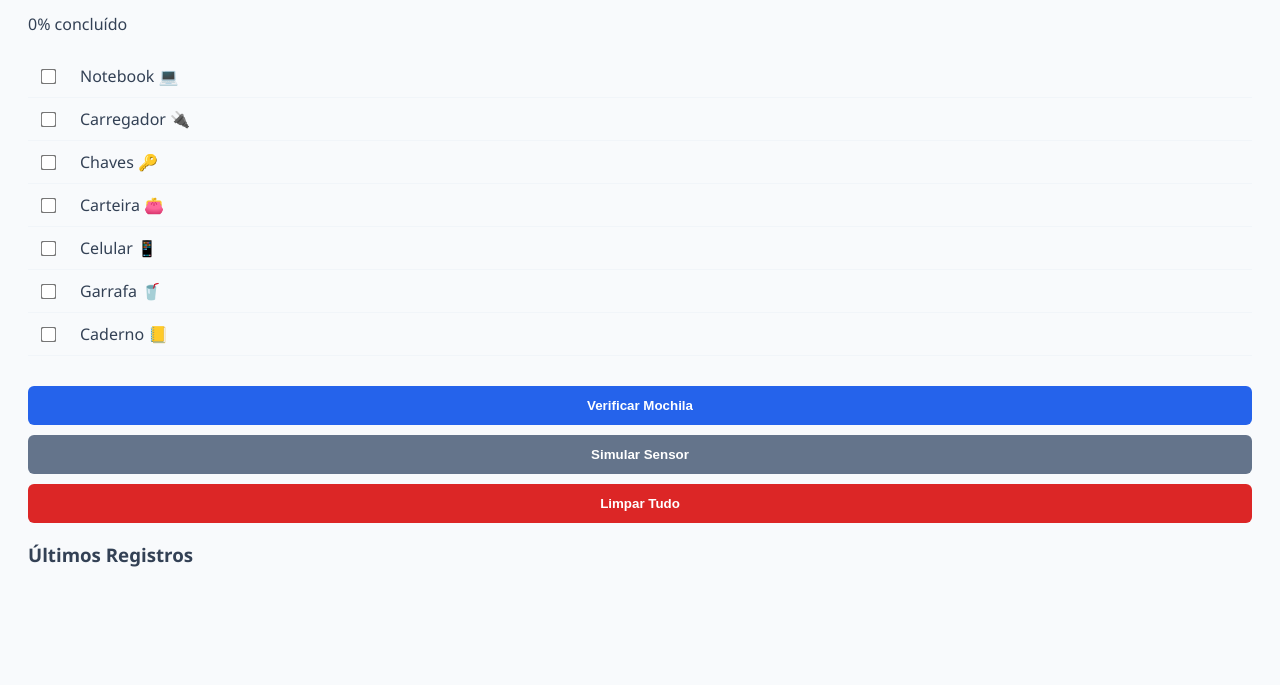
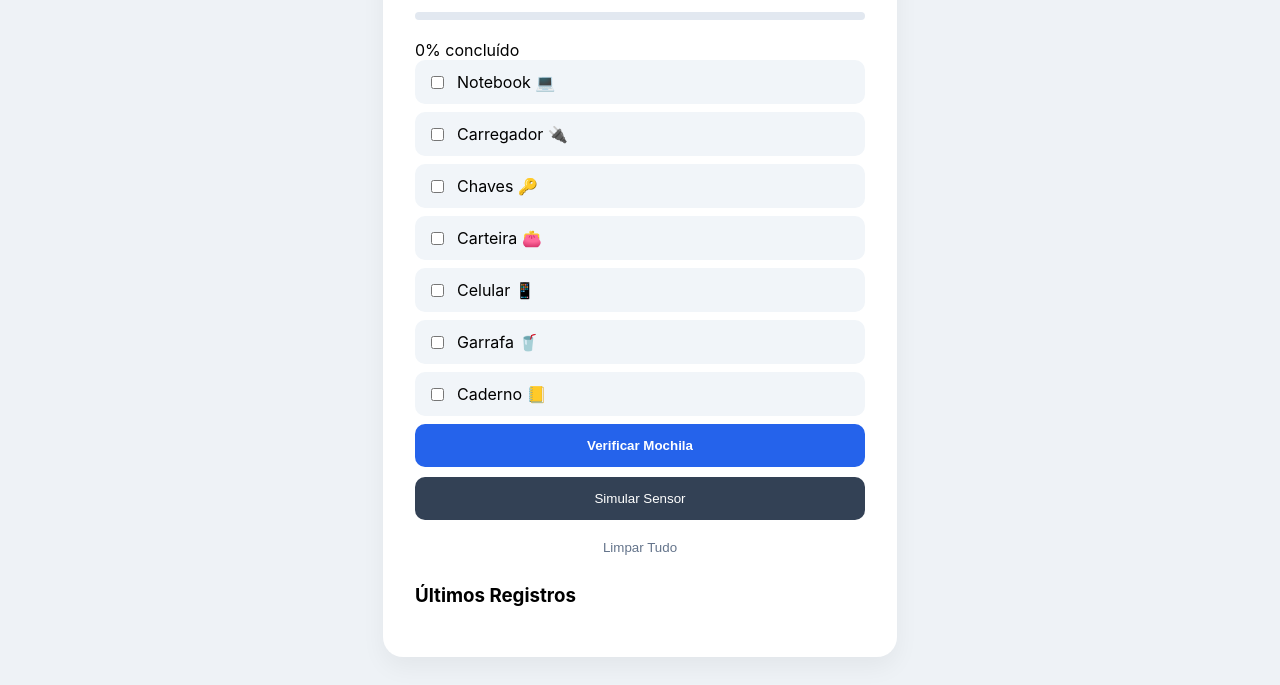
Before and after one commit to OctavioAugusto532/RemBag, a plain HTML site: page index.html in a window 1280 px wide. Shown: the part 133-818 px from the top of the page. Drawn offline with Linux system fonts and the light colour scheme.

Commit message:
Update style.css

```diff
--- a/style.css
+++ b/style.css
@@ -1,26 +1,25 @@
 :root {
-    --primary: #2563eb;
-    --success: #16a34a;
-    --danger: #dc2626;
-    --bg: #f8fafc;
+    --primary: #2563eb; --success: #16a34a; --danger: #dc2626;
+    --gray: #64748b; --light: #f1f5f9; --white: #ffffff;
 }
 
-body { font-family: 'Segoe UI', sans-serif; background: var(--bg); padding: 20px; color: #334155; }
-.container { max-width: 500px; margin: auto; background: white; padding: 2rem; border-radius: 12px; box-shadow: 0 4px 6px rgba(0,0,0,0.1); }
+body { font-family: 'Inter', system-ui, sans-serif; background: #eef2f6; display: flex; justify-content: center; padding: 20px; }
+.app-container { width: 100%; max-width: 450px; background: var(--white); padding: 2rem; border-radius: 20px; box-shadow: 0 10px 25px rgba(0,0,0,0.05); }
 
-h1 { color: var(--primary); margin-bottom: 0.5rem; }
-.progress-container { width: 100%; height: 10px; background: #e2e8f0; border-radius: 5px; overflow: hidden; margin: 10px 0; }
-#progress-bar { height: 100%; background: var(--primary); transition: width 0.3s; }
+.app-header h1 { font-size: 1.5rem; color: #1e293b; margin: 0; }
 
-.checklist { margin: 20px 0; }
-.item { display: flex; align-items: center; padding: 10px; border-bottom: 1px solid #f1f5f9; cursor: pointer; }
-.item input { margin-right: 15px; transform: scale(1.2); }
+.progress-wrapper { height: 8px; background: #e2e8f0; border-radius: 4px; margin: 20px 0; overflow: hidden; }
+.progress-fill { height: 100%; background: var(--primary); width: 0%; transition: width 0.5s cubic-bezier(0.4, 0, 0.2, 1); }
 
-button { width: 100%; padding: 12px; margin-top: 10px; border: none; border-radius: 6px; cursor: pointer; color: white; font-weight: bold; }
-#btn-check { background: var(--primary); }
-#btn-sensor { background: #64748b; }
-#btn-clear { background: var(--danger); }
-button:hover { opacity: 0.9; }
+.item { display: flex; align-items: center; padding: 12px; margin-bottom: 8px; background: var(--light); border-radius: 10px; transition: 0.2s; }
+.item:hover { transform: translateX(5px); }
 
-.result { margin-top: 20px; padding: 15px; border-radius: 6px; display: none; }
-.history { margin-top: 20px; border-top: 1px solid #eee; padding-top: 10px; }
+.btn-main { width: 100%; padding: 14px; background: var(--primary); color: white; border: none; border-radius: 10px; font-weight: 600; cursor: pointer; transition: 0.3s; }
+.btn-secondary { width: 100%; padding: 14px; background: #334155; color: white; border: none; border-radius: 10px; margin-top: 10px; cursor: pointer; }
+.btn-ghost { width: 100%; padding: 10px; background: transparent; color: var(--gray); border: none; margin-top: 10px; cursor: pointer; }
+
+.result-box { margin-top: 20px; padding: 15px; border-radius: 10px; animation: fadeIn 0.3s; }
+.hidden { display: none; }
+@keyframes fadeIn { from { opacity: 0; } to { opacity: 1; } }
+
+.history-section ul { list-style: none; padding: 0; font-size: 0.9rem; color: var(--gray); }
```
